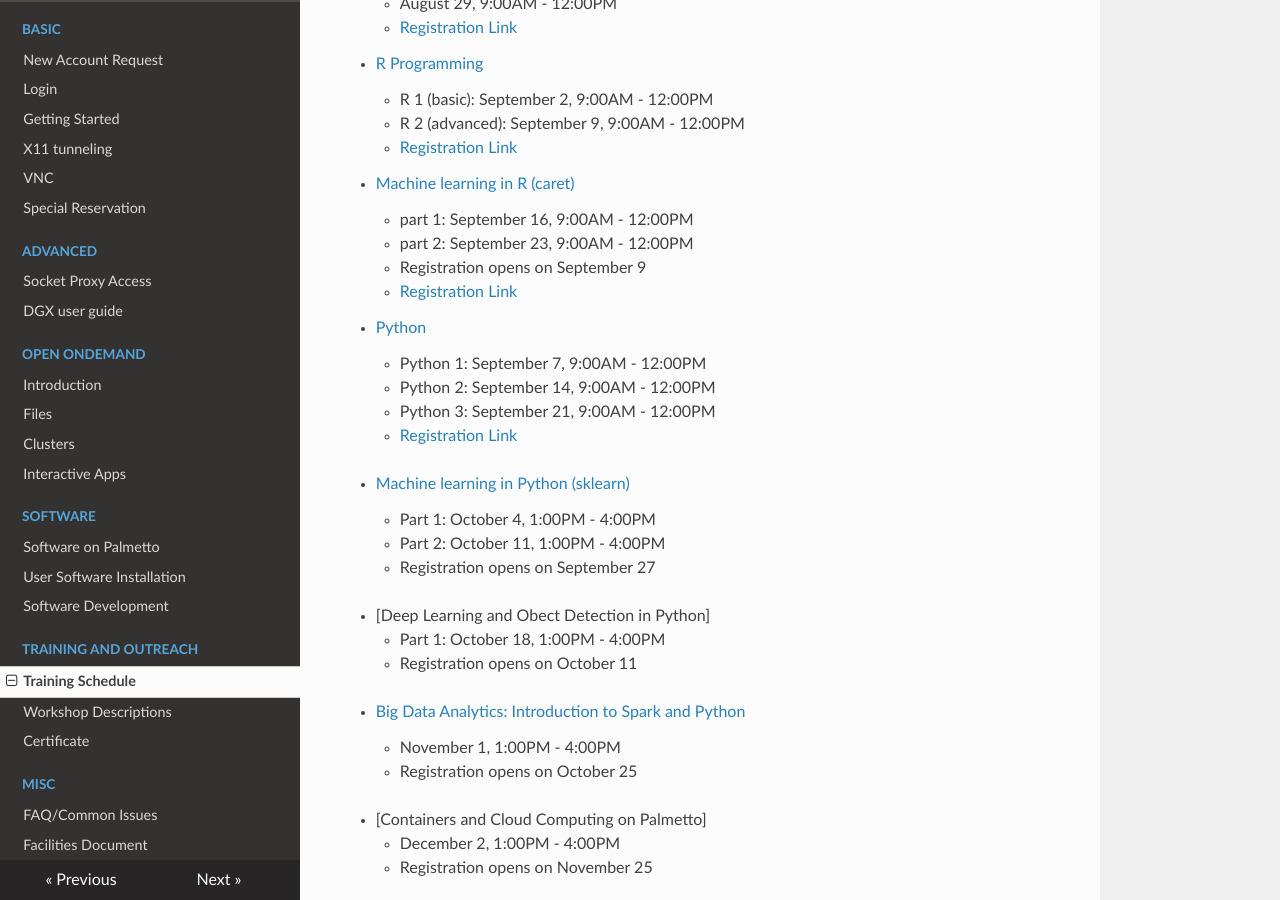
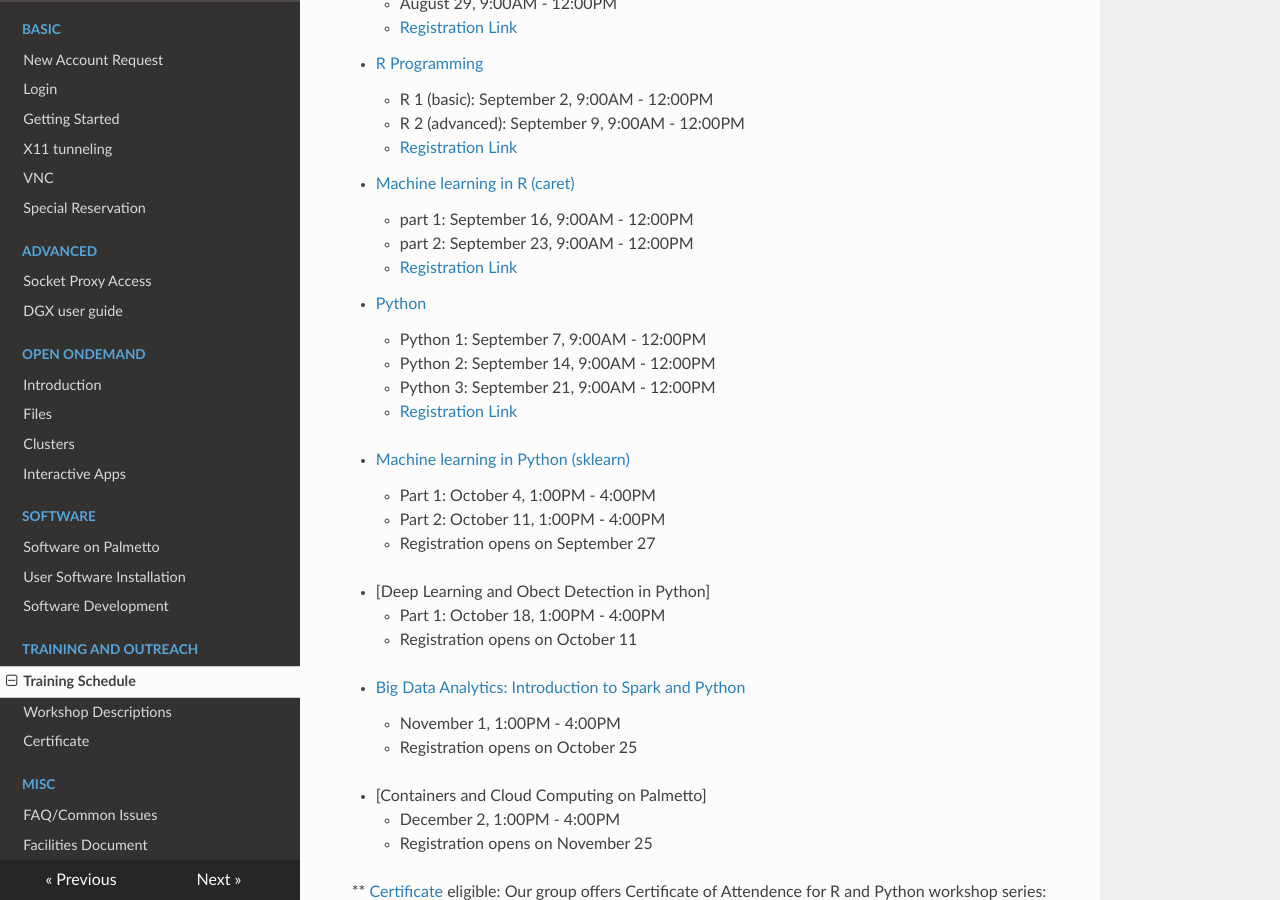
Before and after one commit to clemsonciti/palmetto-documentation, an MkDocs documentation site: the page built from docs/training/schedule.md, in a window 1280 px wide and 900 px high, scrolled down 583 px. Built offline with MkDocs 1.6.1, drawn with Linux system fonts in a browser that asks for light colours; nearby versions of some CDN libraries.

Commit message:
Update schedule.md

```diff
--- a/docs/training/schedule.md
+++ b/docs/training/schedule.md
@@ -27,7 +27,6 @@
 - [Machine learning in R (caret)](workshop.md#machine-learning-in-r)
     - part 1: September 16, 9:00AM - 12:00PM
     - part 2: September 23, 9:00AM - 12:00PM
-    - Registration opens on September 9
     - [Registration Link](https://forms.gle/CnMbgsjFUGTCNsnc7)
 
  - [Python](workshop.md#introduction-to-programming-in-python)
```
